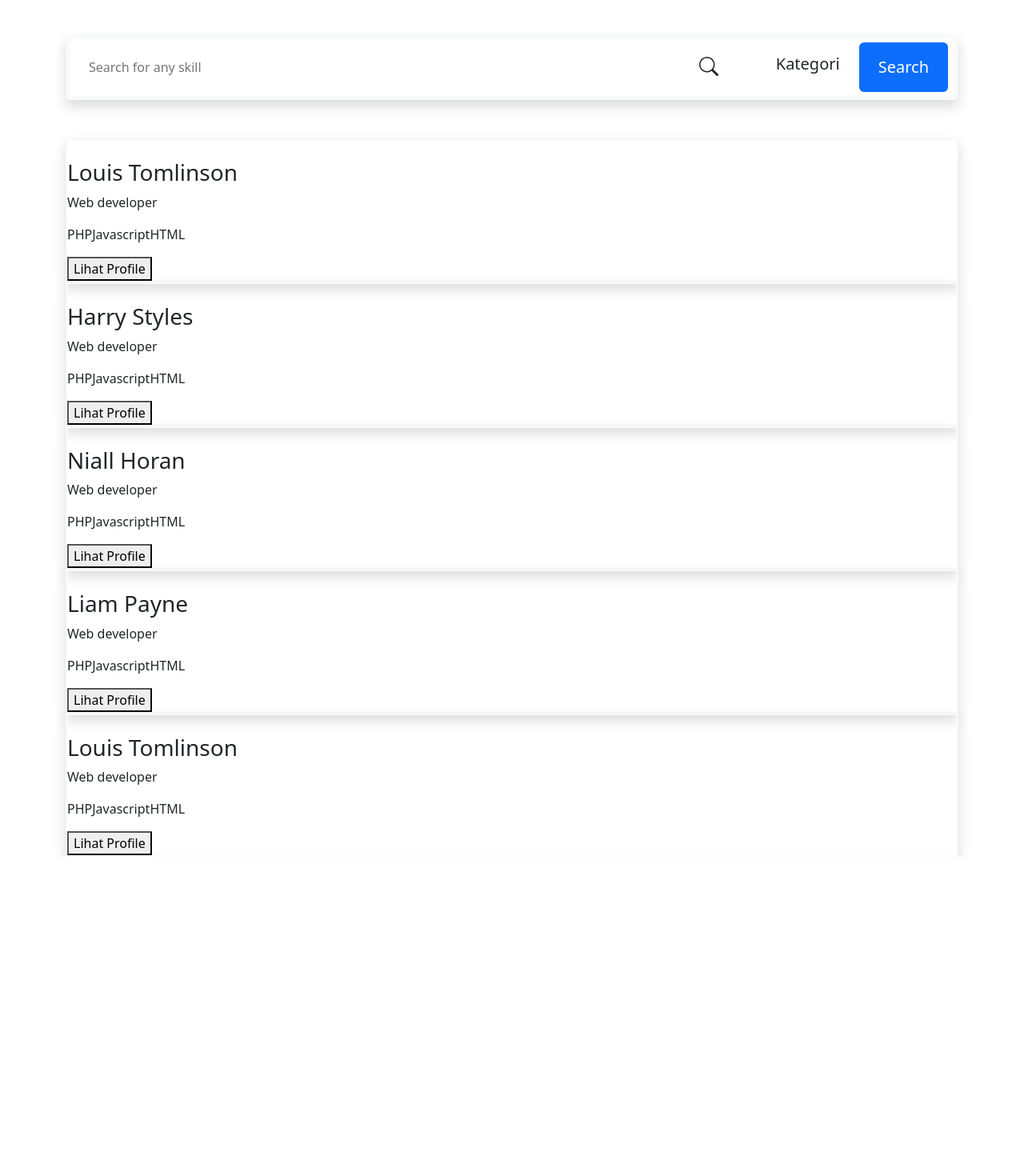
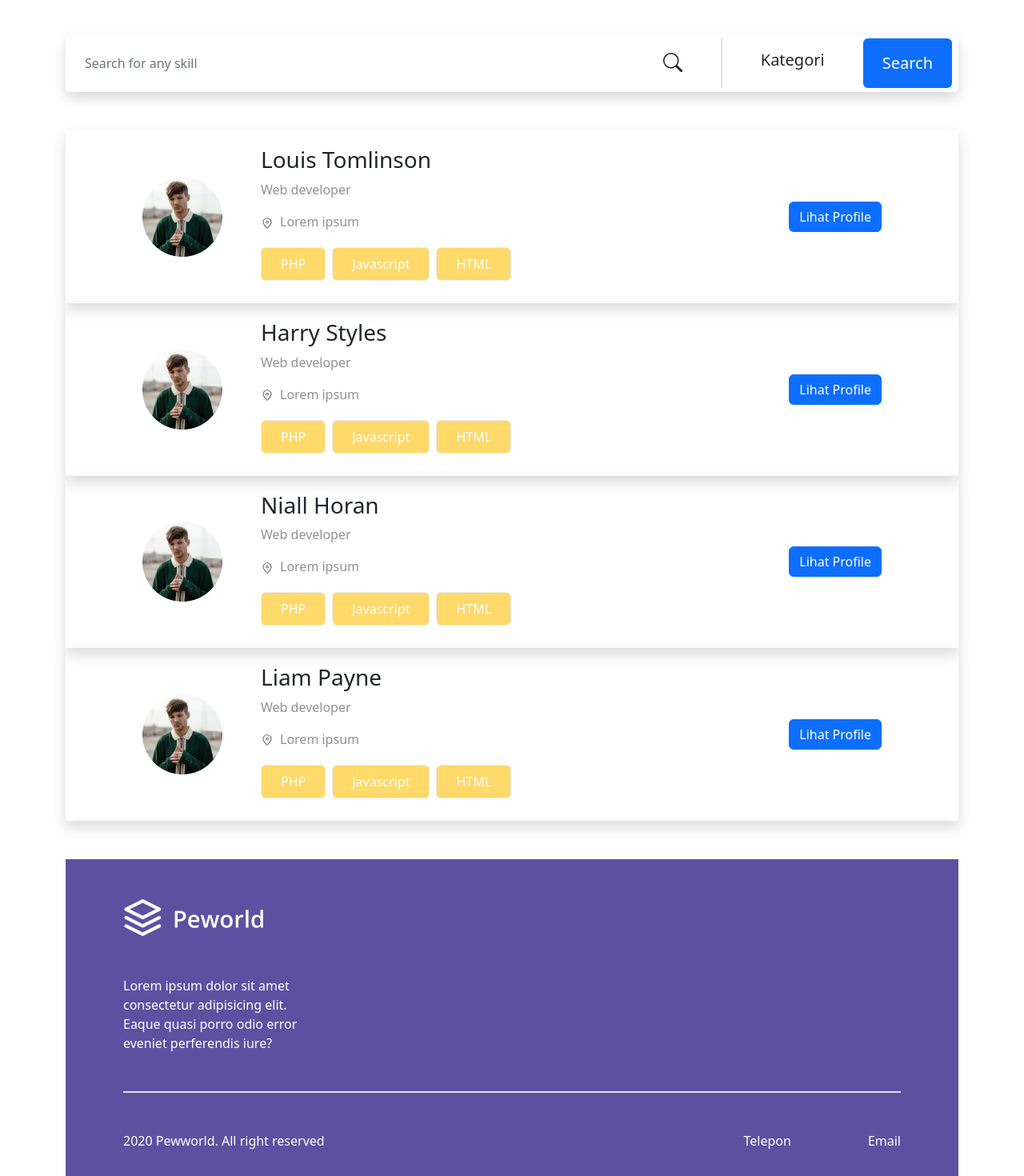
Before and after one commit to basriibrahim1/pew-world-fe, a React (Create React App) app: page /home in a window 1280 px wide. Shown: the part 203-1673 px from the top of the page at 80% size. Before the commit the page ends 1274 px from the top, so only its background shows below. Built offline with nearby package versions, Linux system fonts and the light colour scheme.

Commit message:
slicing menu

```diff
--- a/src/component/menu/homeComponent.jsx
+++ b/src/component/menu/homeComponent.jsx
@@ -4,41 +4,41 @@ import {BsBell} from 'react-icons/bs'
 import {AiOutlineMail} from 'react-icons/ai'
 import {BsFillPersonFill} from 'react-icons/bs'
 import {BsSearch} from 'react-icons/bs'
+import louis from '../../assets/louis.png'
+import Footer from '../../utility/footer/footer'
+import {CiLocationOn} from 'react-icons/ci'
 
 const HomeComponent = () => {
 
   const data = [
     {
-      image: '',
+      id:1,
+      image: `${louis}`,
       name: 'Louis Tomlinson',
       job: 'Web developer',
       location: 'Lorem ipsum',
       skill: ['PHP', 'Javascript', 'HTML']
     },
     {
-      image: '',
+      id:2,
+      image: `${louis}`,
       name: 'Harry Styles',
       job: 'Web developer',
       location: 'Lorem ipsum',
       skill: ['PHP', 'Javascript', 'HTML']
     },
     {
-      image: '',
+      id:3,
+      image: `${louis}`,
       name: 'Niall Horan',
       job: 'Web developer',
       location: 'Lorem ipsum',
       skill: ['PHP', 'Javascript', 'HTML']
     },
     {
-      image: '',
+      id:4,
+      image: `${louis}`,
       name: 'Liam Payne',
-      job: 'Web developer',
-      location: 'Lorem ipsum',
-      skill: ['PHP', 'Javascript', 'HTML']
-    },
-    {
-      image: '',
-      name: 'Louis Tomlinson',
       job: 'Web developer',
       location: 'Lorem ipsum',
       skill: ['PHP', 'Javascript', 'HTML']
@@ -63,31 +63,46 @@ const HomeComponent = () => {
        <h3 className='container text-white'>TOP JOBS</h3>
       </div>
 
-
       <div className='container'>
 
-        <div className='d-flex align-items-center border-light border-5 shadow border mt-5 border-warning justify-content-between rounded mb-5'>
-          <input className='p-4 border-0 w-100' type="text" placeholder='Search for any skill'/>
-          <div className='d-flex align-items-center'>
+        <div className='d-flex align-items-center border-transparent border-5 shadow mt-5 justify-content-between rounded mb-5'>
+          <input className='form-control p-4 border-0 w-100' type="text" placeholder='Search for any skill'/>
             <h4 className='px-5'><BsSearch/></h4>
-            <h5 className='px-4'>Kategori</h5>
-            <button className='border-0 px-4 py-3 bg-primary text-white rounded me-2 fs-5'>Search</button>
-          </div>
+            <div className='d-flex align-items-center border-2 border-start'>
+                <h5 className='px-5 text-center'>Kategori</h5>
+                <button className='border-0 px-4 py-3 btn btn-primary text-white rounded me-2 fs-5'>Search</button>
+            </div>
         </div>
 
-        {data.map((item, index) => {
-          return (
-            <div className='border border-2 border-light shadow' key={index}>
-              <img src={item.image} alt="" />
-              <h3>{item.name}</h3>
-              <p>{item.job}</p>
-              <p className='d-flex'>{item.skill}</p>
-              <button>Lihat Profile</button>
+
+        {data.map((item) => {
+        return (
+        <div className='border-1 d-flex justify-content-between shadow px-5' key={item.id}>
+            <div className='d-flex py-3 my-1'>
+                <img className='w-50 mx-5' style={{objectFit:'contain'}} src={item.image} alt="" />
+                <div>
+                <h3>{item.name}</h3>
+                <p className='' style={{opacity:'0.5'}}>{item.job}</p>
+                <div className='d-flex pb-1'>
+                <div className='me-2'><CiLocationOn /></div>
+                <p className='' style={{opacity:'0.5'}}>{item.location}</p>
+                </div>
+                <div className="d-flex">
+                    {item.skill.map((skill) => (
+                    <div className='border bg-warning rounded py-2 px-4 me-2 mb-2 text-white' style={{opacity:'0.6'}} key={skill}>{skill}</div>
+                ))}
+                </div>
+                </div>
+                </div>
+            <div className='d-flex justify-content-end align-items-center'>
+                <button className='btn btn-primary me-5 '>Lihat Profile</button>
             </div>
-          )
+        </div>
+        )
         })}
 
 
+        <Footer />
 
         </div>
 
--- /dev/null
+++ b/src/utility/footer/footer.jsx
@@ -0,0 +1,26 @@
+import React from 'react'
+import peworld from '../../assets/pw-white.png'
+
+const Footer = () => {
+  return (
+    <>
+        <div className='container-fluid' style={{backgroundColor:'#5E50A1'}}>
+            <div className='container'>
+                <div className='m-5 border-bottom border-2'>
+                    <img className='mt-5 mb-5' style={{overflowBlock:'revert-layer'}} src={peworld} alt="" />
+                    <div className='w-25 text-white mb-5'>Lorem ipsum dolor sit amet consectetur adipisicing elit. Eaque quasi porro odio error eveniet perferendis iure? </div>
+                </div>
+                <div className='text-white d-flex ms-5 w-100 justify-content-between pb-3 '>
+                <p>2020 Pewworld. All right reserved</p>
+                <div className='d-flex me-5 justify-content-end me-5'>
+                    <p className='me-5'>Telepon</p>
+                    <p className='mx-5'>Email</p>
+                </div>
+                </div>
+            </div>
+        </div>
+    </>
+  )
+}
+
+export default Footer
```
Also changed, not shown: src/utility/pagination/pagination.jsx (added, +29 -0 lines), src/assets/louis.png (added), src/assets/pw-white.png (added).
